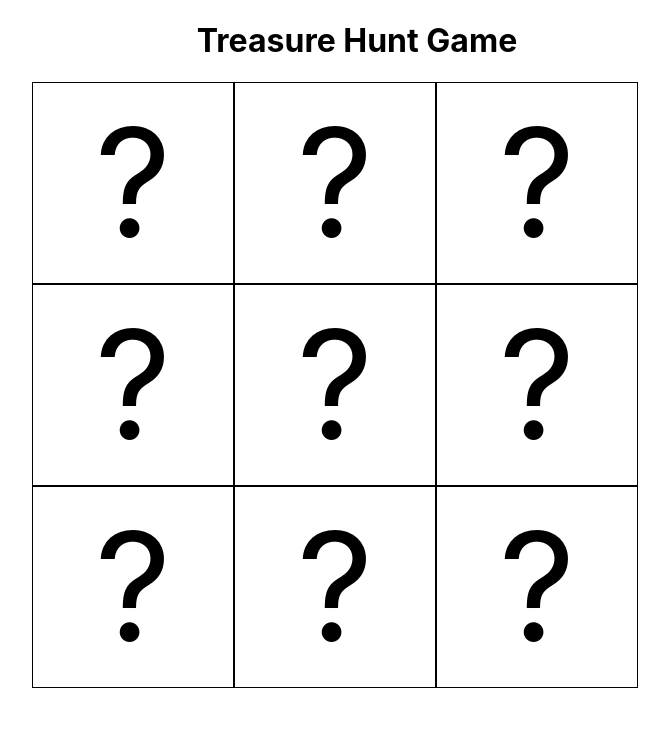
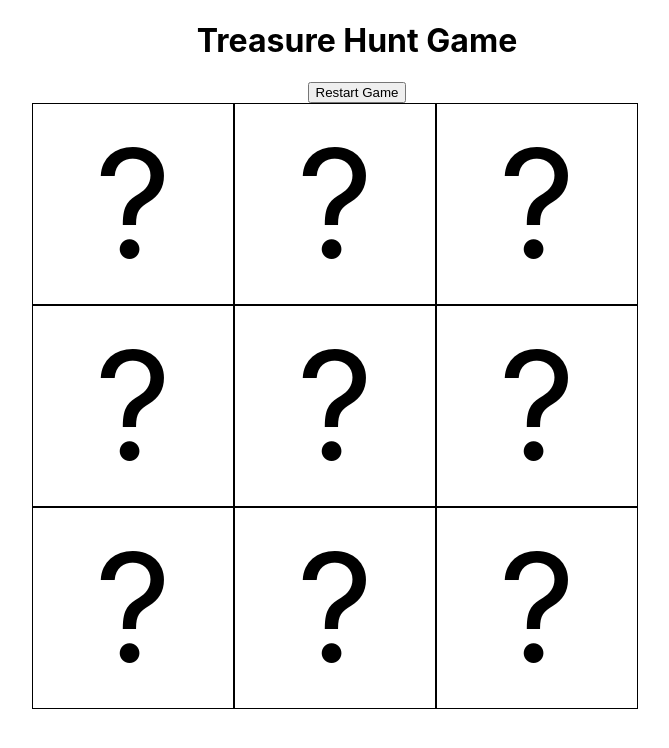
Before and after one commit to learn-academy-2023-alpha/treasure-hunt-csaument, a React (Create React App) app: page / in a window 1280 px wide. Shown: the top 748 px of the page, without its empty margins (283-952 px from the left). Built offline with nearby package versions, Linux system fonts and the light colour scheme.

Commit message:
added restart button and functions

```diff
--- a/src/App.css
+++ b/src/App.css
@@ -1,5 +1,11 @@
 h1 {
   text-align: center;
+}
+
+.header {
+      display: flex;
+      align-items: center;
+      flex-direction: column;
 }
 
 .gameboard {
--- a/src/App.js
+++ b/src/App.js
@@ -47,9 +47,28 @@ const App = () => {
             }
       }
 
+      // Create a function to restart the game
+      const restartGame = () => {
+            setBoard([
+                  "?",
+                  "?",
+                  "?",
+                  "?",
+                  "?",
+                  "?",
+                  "?",
+                  "?",
+                  "?"
+            ])
+            setActive(true)
+      }
+
   return (
     <>
-      <h1>Treasure Hunt Game</h1>
+      <div className="header">
+            <h1>Treasure Hunt Game</h1>
+            <button onClick={restartGame}>Restart Game</button>
+      </div>
       <div className="gameboard">
             {board.map((value, index) => <Square show={value} key={index} index={index} processClick={processClick}/>)}
       </div>
```
Also changed, not shown: 1 other file (tests, documents, lock files or other folders).
